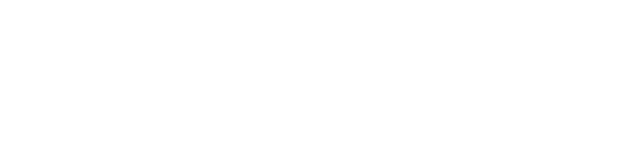
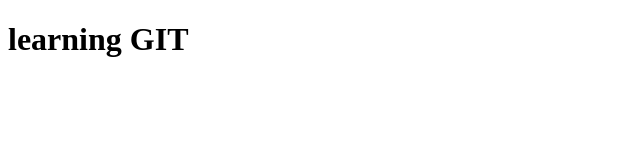
Before and after one commit to Hoodoo42/GitCheck, a plain HTML site: page index.html in a window 1280 px wide. Shown: the whole page, without its empty margins (0-640 px from the left). Drawn offline with Linux system fonts and the light colour scheme.

Commit message:
added learning git h1

```diff
--- a/index.html
+++ b/index.html
@@ -7,6 +7,6 @@
     <title>Document</title>
 </head>
 <body>
-
+    <h1>learning GIT</h1>
 </body>
 </html>
```
